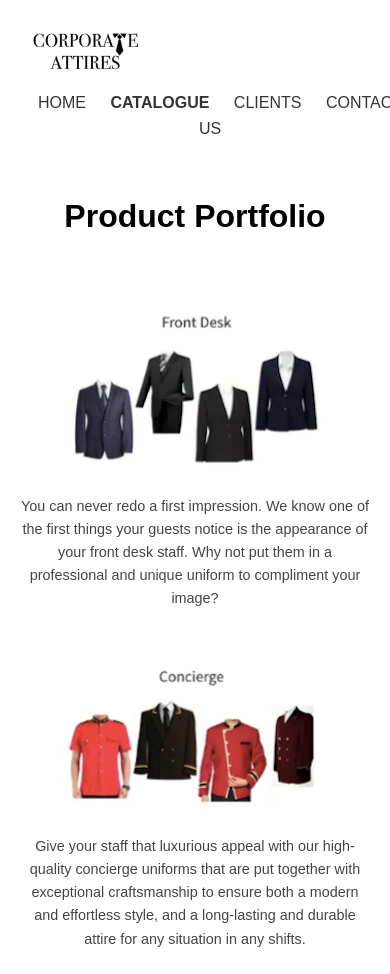
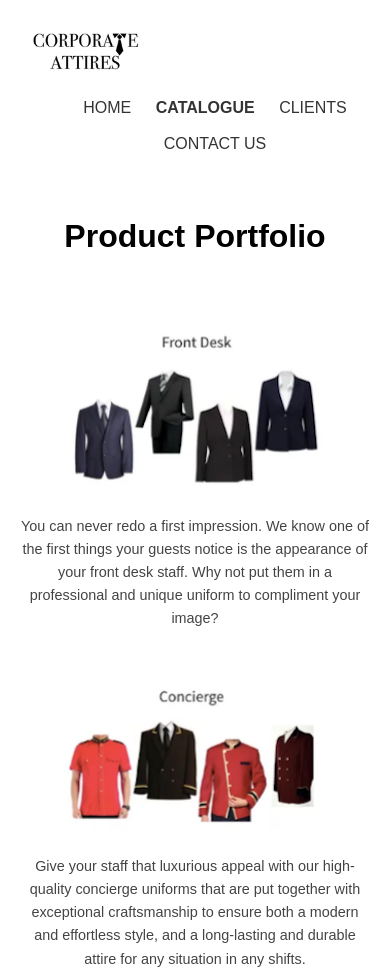
Before and after one commit to corporateattires/corporateattires, a plain HTML site: page catalogue.html in a window 390 px wide. Shown: the top 974 px of the page. Drawn offline with Linux system fonts and the light colour scheme.

Commit message:
Update catalogue.html

```diff
--- a/catalogue.html
+++ b/catalogue.html
@@ -53,7 +53,14 @@
       .catalogue-item {
         width: 100%;
       }
-      nav a:hover {
+ nav a {
+  display: inline-block;
+  margin: 5px 10px;
+  text-decoration: none;
+  color: #333;
+}
+
+nav a:hover {
   text-decoration: underline;
 }
 
```
